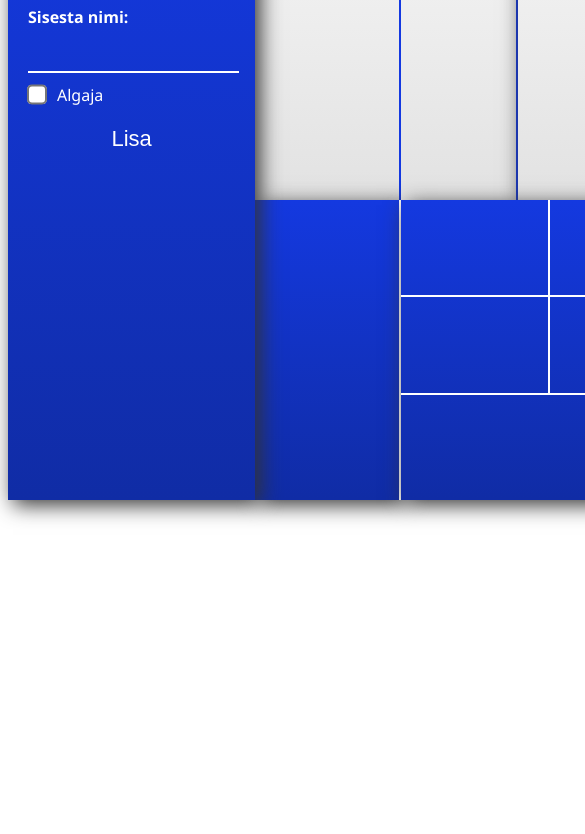
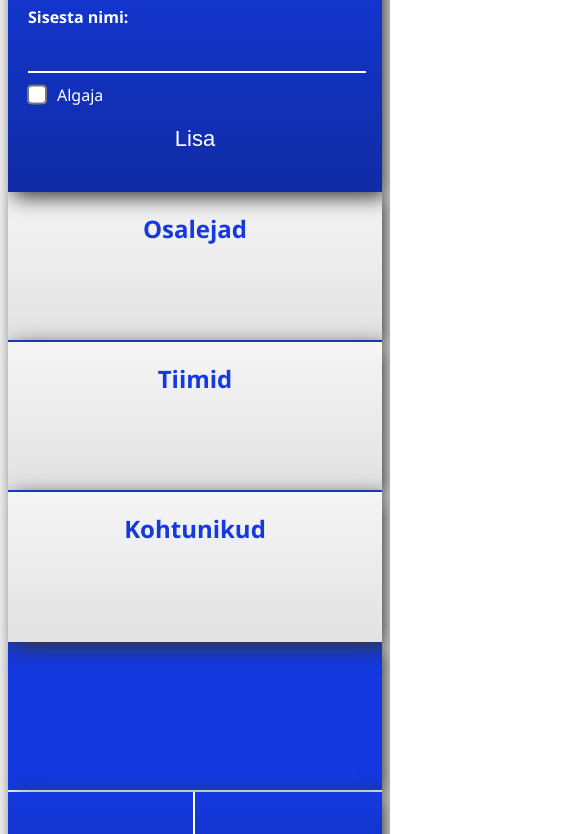
Before and after one commit to lauri280/debateroom-heroku, a website: page public/index.html in a window 390 px wide. Shown: the part 108-942 px from the top of the page, 585 px wide, since content can reach past the window. Before the commit the page ends 844 px from the top, so only its background shows below. Drawn offline with Linux system fonts and the light colour scheme.

Commit message:
mobile view css

```diff
--- a/public/style-debateroom.css
+++ b/public/style-debateroom.css
@@ -1,29 +1,83 @@
+
+/*Mobile content view*/
 #content {
     display: grid;
-    grid-template-columns: repeat(4, 1fr);
+    grid-template-columns: 1fr;
     grid-auto-rows: minmax(150px, auto);
     margin: 0 auto;
     max-width: 960px;
     grid-template-areas:
-    "entry people teams adjudicators"
-    "entry people teams adjudicators"
-    "entry command results results"
-    "entry command results results"
-    ". . footer footer";
-}
-
-#content > * {
-    padding: 20px;
-    /*box-shadow: 5px 5px 20px rgb(51, 51, 51);*/
-    font-family: 'Segoe UI', Tahoma, Geneva, Verdana, sans-serif;
+    "entry"
+    "people"
+    "teams"
+    "adjudicators"
+    "command"
+    "results";
 }
 
 .entry {
     grid-area: entry;
+    padding: 20px;
     background: linear-gradient(#1439e0, #102ca5);
     color: white;
     z-index: 1;
     box-shadow: 5px 5px 20px rgb(51, 51, 51);
+}
+
+.people {
+    grid-area: people;
+    padding: 20px;
+    background: linear-gradient(#f5f5f5, rgb(226, 226, 226));
+    border-bottom: 2px solid #1439e0;
+    box-shadow: 5px 5px 20px rgb(51, 51, 51);
+}
+
+.command {
+    grid-area: command;
+    padding: 20px;
+    background: #1439e0;
+    box-shadow: 5px 5px 20px rgb(51, 51, 51);
+    border-bottom: 2px solid white;
+}
+
+.teams {
+    grid-area: teams;
+    padding: 20px;
+    background: linear-gradient(whitesmoke, rgb(226, 226, 226));
+    border-bottom: 2px solid #1439e0;
+    box-shadow: 5px 5px 20px rgb(51, 51, 51);
+}
+
+/*Bigger screens*/
+@media screen and (min-width: 760px) {
+    #content {
+        grid-template-columns: repeat(4, 1fr);
+        grid-auto-rows: minmax(150px, auto);
+        grid-template-areas:
+        "entry people teams adjudicators"
+        "entry people teams adjudicators"
+        "entry command results results"
+        "entry command results results"
+        ". . footer footer";
+    }
+
+    .people {
+        border-right: 2px solid #1439e0;
+    }
+
+    .command {
+        border-right: 2px solid white;
+        box-shadow: 5px 5px 20px rgb(51, 51, 51);
+        background: linear-gradient(#1439e0, #102ca5);
+    }
+
+    .teams {
+        border-right: 2px solid #1439e0;
+    }
+}
+
+#content > * {
+    font-family: 'Segoe UI', Tahoma, Geneva, Verdana, sans-serif;
 }
 
 .entry h1 {
@@ -66,12 +120,6 @@
     margin-right: auto;
 }
 
-.people {
-    grid-area: people;
-    background: linear-gradient(#f5f5f5, rgb(226, 226, 226));
-    border-right: 2px solid #1439e0;
-}
-
 .people h2 {
     color: #1439e0;
     margin-top: 0px;
@@ -83,19 +131,6 @@
     margin: 5px;
 }
 
-.command {
-    grid-area: command;
-    background: linear-gradient(#1439e0, #102ca5);
-    border-right: 2px solid white;
-    box-shadow: 5px 5px 20px rgb(51, 51, 51);
-}
-
-.teams {
-    grid-area: teams;
-    background: linear-gradient(whitesmoke, rgb(226, 226, 226));
-    border-right: 2px solid #1439e0;
-}
-
 .teams h2 {
     color: #1439e0;
     margin-top: 0px;
@@ -104,6 +139,7 @@
 
 .adjudicators {
     grid-area: adjudicators;
+    padding: 20px;
     background: linear-gradient(whitesmoke, rgb(226, 226, 226));
     box-shadow: 5px 5px 20px rgb(51, 51, 51);
 }
@@ -128,39 +164,26 @@
 
 .og {
     grid-area: og;
-    margin-top: -20px;
-    margin-left: -20px;
-    margin-bottom: 10px;
     border-right: 2px solid white;
     border-bottom: 2px solid white;
 }
 
 .oo {
     grid-area: oo;
-    margin-right: -20px;
-    margin-top: -20px;
-    margin-bottom: 10px;
     border-bottom: 2px solid white;
 }
 
 .cg {
     grid-area: cg;
-    margin-left: -20px;
-    margin-top: -10px;
     border-right: 2px solid white;
 }
 
 .co {
     grid-area: co;
-    margin-right: -20px;
-    margin-top: -10px;
 }
 
 .adj {
     grid-area: adj;
-    margin-left: -20px;
-    margin-bottom: -20px;
-    margin-right: -20px;
     border-top: 2px solid white;
 }
 
```
Also changed, not shown: public/main.js (deleted).
